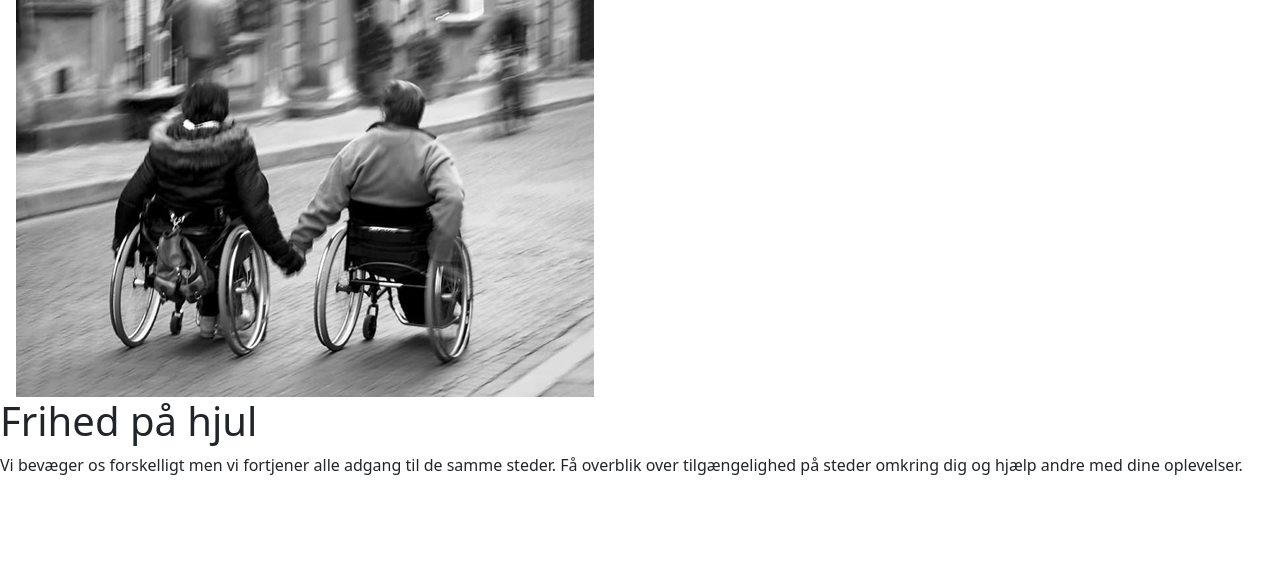
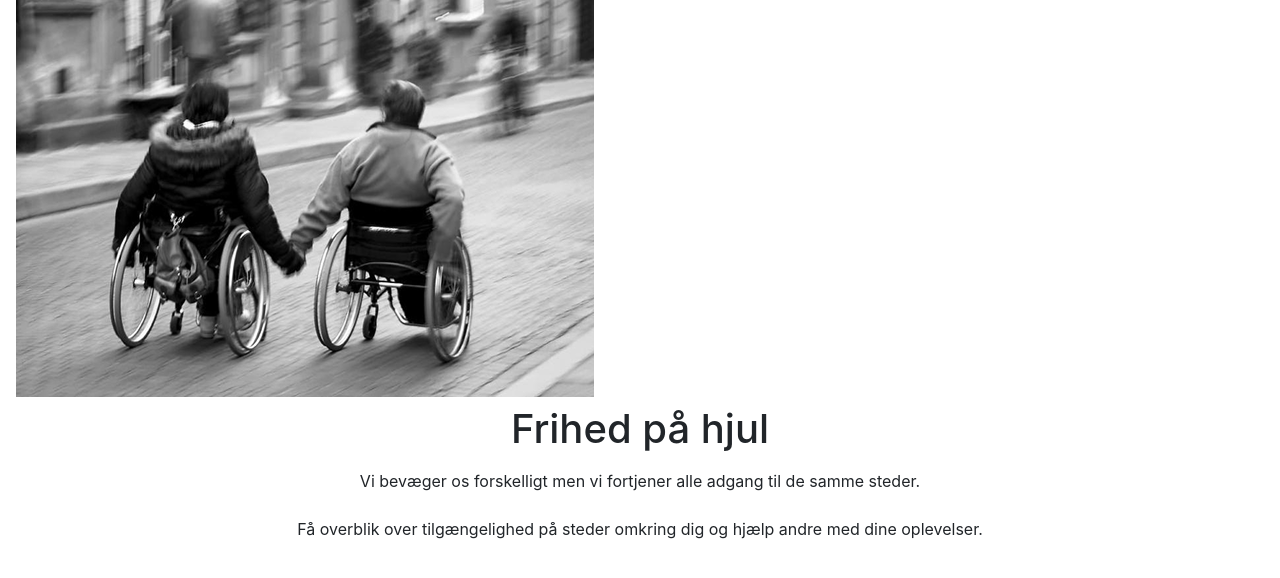
Before and after one commit to learasmussen/rul-med, a PHP site: page / in a window 1280 px wide. Shown: the top 578 px of the page. Run offline with PHP 8.4, Linux system fonts and the light colour scheme; style sheets or scripts are compiled from the project's sources.

Commit message:
Tilføjede font

```diff
--- a/css/styles.scss
+++ b/css/styles.scss
@@ -23,3 +23,6 @@ $theme-colors: map-merge($theme-colors, $custom-colors);
 @import "bootstrapComponents";
 
 // 5. Du kan lave styling her...
+body{
+	font-family: "Inter", sans-serif;
+}
--- a/index.php
+++ b/index.php
@@ -22,12 +22,15 @@ require "settings/init.php";
 </head>
 
 <body>
-<img src="images/headerimage.png" alt="headerimage">
-<h1>Frihed på hjul</h1>
+<img src="images/headerimage.png" alt="headerimage" class="img-fluid">
 
-<p>Vi bevæger os forskelligt men vi fortjener alle adgang til de samme steder.
+<div class="text-center m-2">
+    <h1 class="mb-3">Frihed på hjul</h1>
 
-    Få overblik over tilgængelighed på steder omkring dig og hjælp andre med dine oplevelser.</p>
+    <p>Vi bevæger os forskelligt men vi fortjener alle adgang til de samme steder.
+        <br> <br>
+        Få overblik over tilgængelighed på steder omkring dig og hjælp andre med dine oplevelser.</p>
+</div>
 
 <script src="https://cdn.jsdelivr.net/npm/bootstrap@5.3.3/dist/js/bootstrap.bundle.min.js"></script>
 </body>
```
